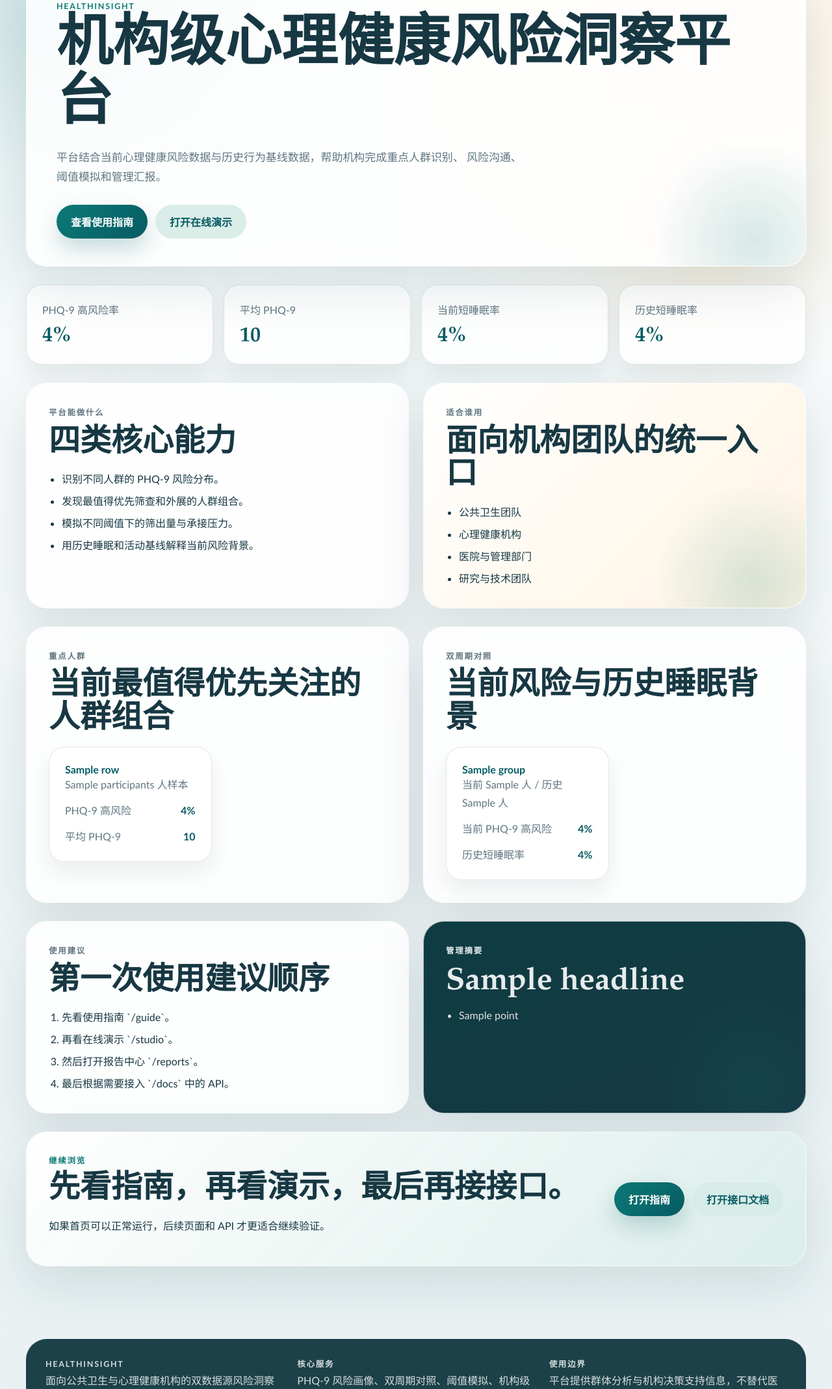
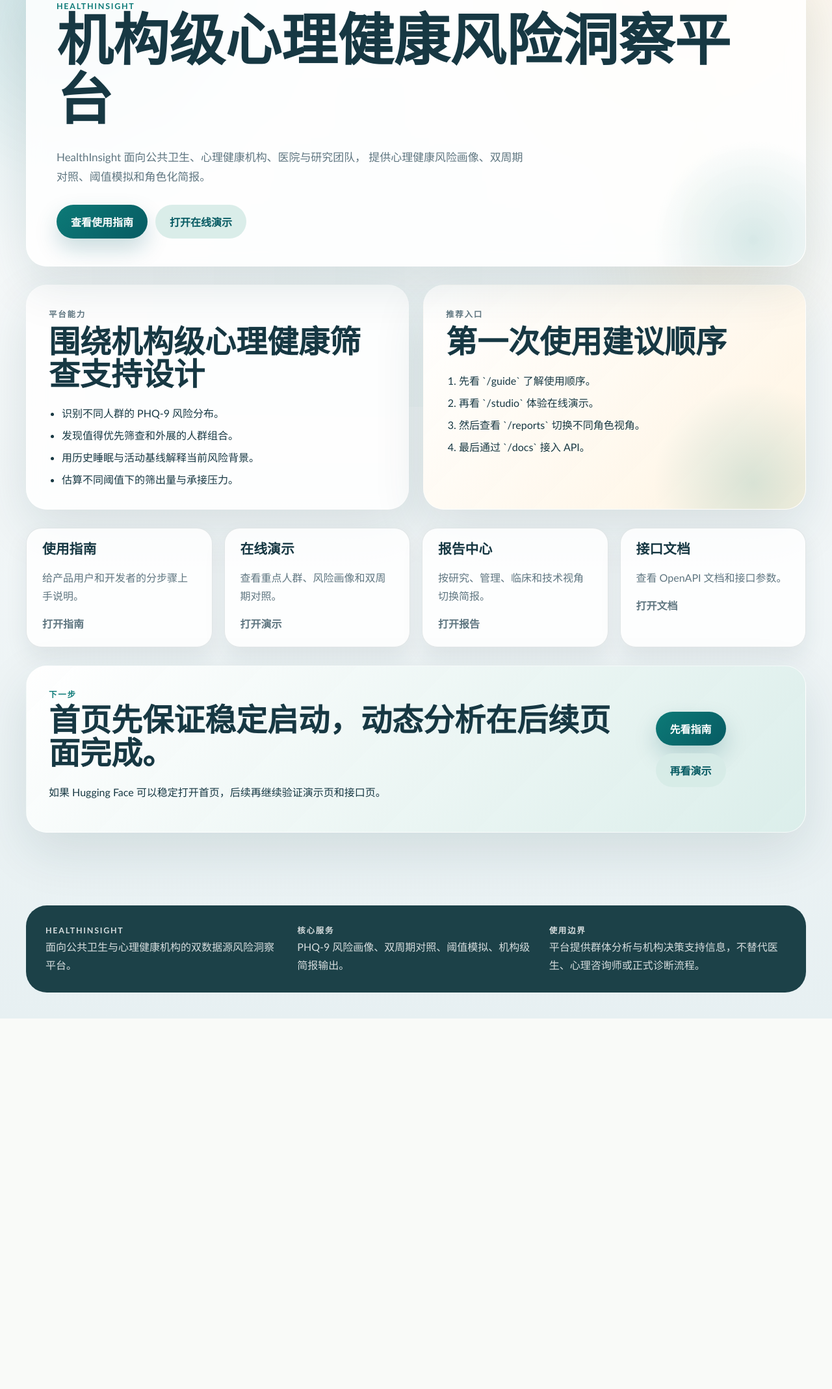
Before and after one commit to Cherry-Jam1010/HealthInsight, a FastAPI app: template app/templates/index.html in a window 1280 px wide. Shown: the part 174-2311 px from the top of the page at 65% size. After the commit the page ends 1741 px from the top, so only its background shows below. Run offline with FastAPI, Linux system fonts and the light colour scheme; the template is opened without the code that fills it: most values are stand-ins (such as "Sample title", 1, 10 or a date in 2020).

Commit message:
Make homepage static and auto-fetch legacy data

```diff
--- a/app/analytics.py
+++ b/app/analytics.py
@@ -95,6 +95,10 @@ LEGACY_ACTIVITY_YES_NO_COLUMNS = [
 DEFAULT_MENTAL_DATA_BASE_URL = os.getenv(
     "HEALTHINSIGHT_MH_DATA_BASE_URL",
     "https://wwwn.cdc.gov/Nchs/Data/Nhanes/Public/2021/DataFiles",
+)
+DEFAULT_LEGACY_DATA_BASE_URL = os.getenv(
+    "HEALTHINSIGHT_LEGACY_DATA_BASE_URL",
+    "https://wwwn.cdc.gov/Nchs/Data/Nhanes/Public/2017/DataFiles",
 )
 
 
@@ -216,16 +220,18 @@ class NHANESAnalyticsService:
             self._download_data_file(base_url, filename, self.current_data_dir)
 
     def _ensure_legacy_files(self) -> None:
+        self.legacy_data_dir.mkdir(parents=True, exist_ok=True)
         missing = [
             dataset.filename
             for dataset in self.legacy_datasets
             if not (self.legacy_data_dir / dataset.filename).exists()
         ]
-        if missing:
-            joined = ", ".join(missing)
-            raise RuntimeError(
-                f"缺少历史基线文件：{joined}。请确认这些文件位于 data 目录。"
-            )
+        if not missing:
+            return
+
+        base_url = DEFAULT_LEGACY_DATA_BASE_URL.rstrip("/")
+        for filename in missing:
+            self._download_data_file(base_url, filename, self.legacy_data_dir)
 
     def _download_data_file(self, base_url: str, filename: str, target_dir: Path) -> None:
         target_path = target_dir / filename
--- a/app/main.py
+++ b/app/main.py
@@ -103,27 +103,10 @@ async def handle_http_error(_: Request, exc: HTTPException) -> JSONResponse:
 
 @app.get("/", response_class=HTMLResponse, tags=["Site"])
 async def homepage(request: Request) -> HTMLResponse:
-    service = get_service()
-    summary = service.summary()
-    cohorts = service.priority_cohorts(limit=6, min_participants=100)
-    manager_report = service.audience_report("manager")
-    risk_factors = service.risk_factors(limit=4, min_participants=120)
-    profile = service.population_profile("age_band", min_participants=100)
-    comparison = service.cycle_comparison("age_band", min_participants=100)
     return templates.TemplateResponse(
         request=request,
         name="index.html",
-        context=page_context(
-            "home",
-            summary=summary,
-            cohorts=cohorts,
-            manager_report=manager_report,
-            risk_factors=risk_factors,
-            profile=profile,
-            comparison=comparison,
-            profile_json=json.dumps(profile, ensure_ascii=False, indent=2),
-            comparison_json=json.dumps(comparison, ensure_ascii=False, indent=2),
-        ),
+        context=page_context("home"),
     )
 
 
--- a/app/templates/index.html
+++ b/app/templates/index.html
@@ -7,8 +7,8 @@
   <p class="eyebrow">HealthInsight</p>
   <h1>机构级心理健康风险洞察平台</h1>
   <p class="hero-lead">
-    平台结合当前心理健康风险数据与历史行为基线数据，帮助机构完成重点人群识别、
-    风险沟通、阈值模拟和管理汇报。
+    HealthInsight 面向公共卫生、心理健康机构、医院与研究团队，
+    提供心理健康风险画像、双周期对照、阈值模拟和角色化简报。
   </p>
   <div class="hero-actions">
     <a class="button button-primary" href="/guide">查看使用指南</a>
@@ -16,129 +16,62 @@
   </div>
 </section>
 
-<section class="section-shell">
-  <div class="metric-board">
-    <article class="metric-tile reveal-on-scroll">
-      <span>PHQ-9 高风险率</span>
-      <strong>{{ summary.mental_health_signals.phq_high_risk_rate_pct }}%</strong>
-    </article>
-    <article class="metric-tile reveal-on-scroll">
-      <span>平均 PHQ-9</span>
-      <strong>{{ summary.mental_health_signals.mean_phq9_score }}</strong>
-    </article>
-    <article class="metric-tile reveal-on-scroll">
-      <span>当前短睡眠率</span>
-      <strong>{{ summary.shared_signals.current_short_sleep_rate_pct }}%</strong>
-    </article>
-    <article class="metric-tile reveal-on-scroll">
-      <span>历史短睡眠率</span>
-      <strong>{{ summary.shared_signals.legacy_short_sleep_rate_pct }}%</strong>
-    </article>
-  </div>
-</section>
-
 <section class="section-shell section-grid-two">
   <article class="panel reveal-on-scroll">
-    <p class="section-tag">平台能做什么</p>
-    <h2>四类核心能力</h2>
+    <p class="section-tag">平台能力</p>
+    <h2>围绕机构级心理健康筛查支持设计</h2>
     <ul class="clean-list">
       <li>识别不同人群的 PHQ-9 风险分布。</li>
-      <li>发现最值得优先筛查和外展的人群组合。</li>
-      <li>模拟不同阈值下的筛出量与承接压力。</li>
-      <li>用历史睡眠和活动基线解释当前风险背景。</li>
+      <li>发现值得优先筛查和外展的人群组合。</li>
+      <li>用历史睡眠与活动基线解释当前风险背景。</li>
+      <li>估算不同阈值下的筛出量与承接压力。</li>
     </ul>
   </article>
 
   <article class="panel panel-accent reveal-on-scroll">
-    <p class="section-tag">适合谁用</p>
-    <h2>面向机构团队的统一入口</h2>
-    <ul class="clean-list">
-      <li>公共卫生团队</li>
-      <li>心理健康机构</li>
-      <li>医院与管理部门</li>
-      <li>研究与技术团队</li>
-    </ul>
+    <p class="section-tag">推荐入口</p>
+    <h2>第一次使用建议顺序</h2>
+    <ol class="clean-list">
+      <li>先看 `/guide` 了解使用顺序。</li>
+      <li>再看 `/studio` 体验在线演示。</li>
+      <li>然后查看 `/reports` 切换不同角色视角。</li>
+      <li>最后通过 `/docs` 接入 API。</li>
+    </ol>
   </article>
 </section>
 
-<section class="section-shell section-grid-two">
-  <article class="panel reveal-on-scroll">
-    <p class="section-tag">重点人群</p>
-    <h2>当前最值得优先关注的人群组合</h2>
-    <div class="cohort-stack">
-      {% for row in cohorts.rows[:4] %}
-      <article class="cohort-card">
-        <div class="cohort-title">{{ row.segment_label }}</div>
-        <div class="cohort-meta">{{ row.participants }} 人样本</div>
-        <div class="metric-inline">
-          <span>PHQ-9 高风险</span>
-          <strong>{{ row.high_risk_rate_pct }}%</strong>
-        </div>
-        <div class="metric-inline">
-          <span>平均 PHQ-9</span>
-          <strong>{{ row.mean_phq9_score }}</strong>
-        </div>
-      </article>
-      {% endfor %}
-    </div>
+<section class="section-shell feature-grid">
+  <article class="feature-card reveal-on-scroll">
+    <h3>使用指南</h3>
+    <p>给产品用户和开发者的分步骤上手说明。</p>
+    <a class="ghost-link" href="/guide">打开指南</a>
   </article>
-
-  <article class="panel reveal-on-scroll">
-    <p class="section-tag">双周期对照</p>
-    <h2>当前风险与历史睡眠背景</h2>
-    <div class="cohort-stack">
-      {% for row in comparison.rows[:4] %}
-      <article class="cohort-card">
-        <div class="cohort-title">{{ row.group }}</div>
-        <div class="cohort-meta">
-          当前 {{ row.current_participants or "-" }} 人 / 历史 {{ row.baseline_participants or "-" }} 人
-        </div>
-        <div class="metric-inline">
-          <span>当前 PHQ-9 高风险</span>
-          <strong>{{ row.current_high_risk_rate_pct or "-" }}%</strong>
-        </div>
-        <div class="metric-inline">
-          <span>历史短睡眠率</span>
-          <strong>{{ row.baseline_short_sleep_rate_pct or "-" }}%</strong>
-        </div>
-      </article>
-      {% endfor %}
-    </div>
+  <article class="feature-card reveal-on-scroll">
+    <h3>在线演示</h3>
+    <p>查看重点人群、风险画像和双周期对照。</p>
+    <a class="ghost-link" href="/studio">打开演示</a>
   </article>
-</section>
-
-<section class="section-shell section-grid-two">
-  <article class="panel reveal-on-scroll">
-    <p class="section-tag">使用建议</p>
-    <h2>第一次使用建议顺序</h2>
-    <ol class="clean-list">
-      <li>先看使用指南 `/guide`。</li>
-      <li>再看在线演示 `/studio`。</li>
-      <li>然后打开报告中心 `/reports`。</li>
-      <li>最后根据需要接入 `/docs` 中的 API。</li>
-    </ol>
+  <article class="feature-card reveal-on-scroll">
+    <h3>报告中心</h3>
+    <p>按研究、管理、临床和技术视角切换简报。</p>
+    <a class="ghost-link" href="/reports">打开报告</a>
   </article>
-
-  <article class="panel panel-dark reveal-on-scroll">
-    <p class="section-tag">管理摘要</p>
-    <h2>{{ manager_report.headline }}</h2>
-    <ul class="clean-list light">
-      {% for point in manager_report.focus_points %}
-      <li>{{ point }}</li>
-      {% endfor %}
-    </ul>
+  <article class="feature-card reveal-on-scroll">
+    <h3>接口文档</h3>
+    <p>查看 OpenAPI 文档和接口参数。</p>
+    <a class="ghost-link" href="/docs">打开文档</a>
   </article>
 </section>
 
 <section class="section-shell cta-ribbon reveal-on-scroll">
   <div>
-    <p class="section-tag">继续浏览</p>
-    <h2>先看指南，再看演示，最后再接接口。</h2>
-    <p>如果首页可以正常运行，后续页面和 API 才更适合继续验证。</p>
+    <p class="section-tag">下一步</p>
+    <h2>首页先保证稳定启动，动态分析在后续页面完成。</h2>
+    <p>如果 Hugging Face 可以稳定打开首页，后续再继续验证演示页和接口页。</p>
   </div>
   <div class="cta-actions">
-    <a class="button button-primary" href="/guide">打开指南</a>
-    <a class="button button-secondary" href="/docs">打开接口文档</a>
+    <a class="button button-primary" href="/guide">先看指南</a>
+    <a class="button button-secondary" href="/studio">再看演示</a>
   </div>
 </section>
 {% endblock %}
```
